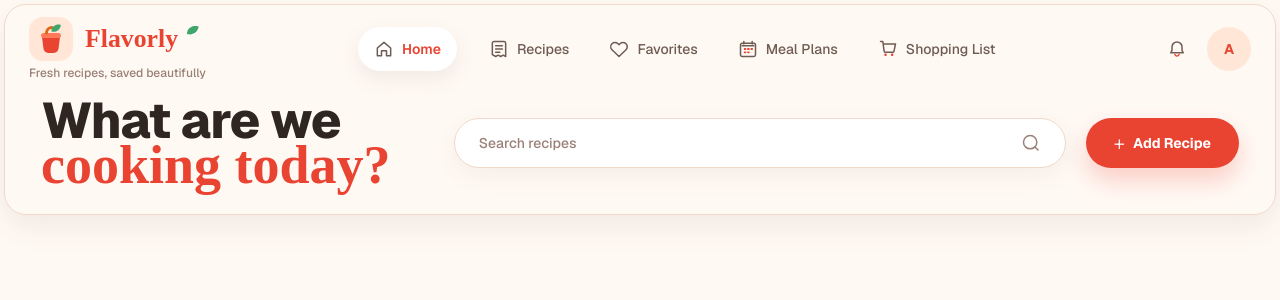
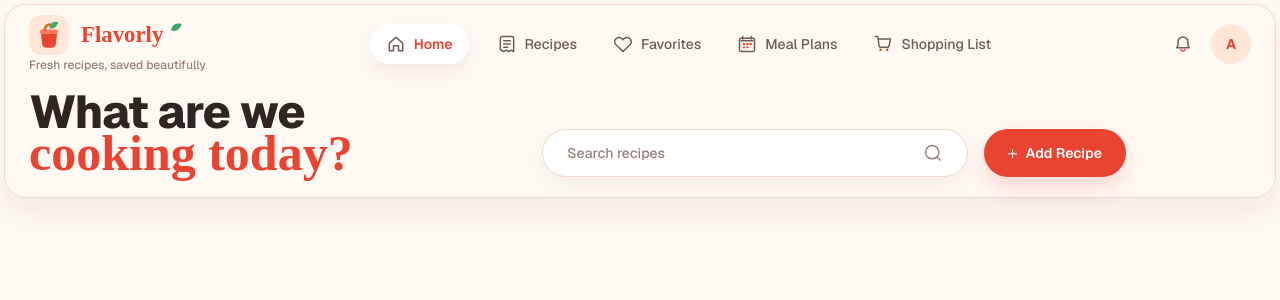
Before and after one commit to akanksha-agarwal93/recipe-manager, a Next.js app: page / in a window 1280 px wide. Shown: the top 300 px of the page. Built offline with nearby package versions, Linux system fonts and the light colour scheme.

Commit message:
refined the Header and HeroSection

```diff
--- a/app/page.tsx
+++ b/app/page.tsx
@@ -3,7 +3,7 @@ import { Header } from "./src/component/layout/Header"
 
 export default function Home() {
 	return (
-		<main className='rounded-(--flavorly-radius-xl) border border-(--flavorly-border) border-1.5 px-4 py-1 text-foreground shadow-(--flavorly-shadow-card) m-1'>
+		<main className='m-1 rounded-(--flavorly-radius-xl) border border-(--flavorly-border) px-4 py-1 text-foreground shadow-(--flavorly-shadow-card)'>
 			<Header />
 			<HeroSection />
 		</main>
--- a/app/src/component/dashboard/HeroSection.tsx
+++ b/app/src/component/dashboard/HeroSection.tsx
@@ -2,21 +2,21 @@ import Image from "next/image"
 
 export const HeroSection = () => {
 	return (
-		<section className='w-full px-5 pb-5 pt-2 flex flex-row flex-wrap items-center justify-between gap-5'>
-			<div className='flex-1'>
-				<h1 className='text-[50px] font-extrabold leading-[0.95] tracking-[-0.015em] text-foreground'>
+		<section className='flex w-full flex-col gap-4 px-2 pb-4 pt-3 md:flex-row md:items-end md:justify-between'>
+			<div className='md:basis-[36%]'>
+				<h1 className='text-[46px] font-extrabold leading-[0.95] tracking-[-0.015em] text-foreground'>
 					What are we
 				</h1>
 
 				<div className='relative -mt-1 inline-flex items-start'>
-					<p className='font-flavorly-script text-[54px] font-semibold leading-[0.9] tracking-normal text-(--flavorly-tomato)'>
+					<p className='font-flavorly-script text-[50px] font-semibold leading-[0.9] tracking-normal text-(--flavorly-tomato)'>
 						cooking today?
 					</p>
 				</div>
 			</div>
 
-			<div className='flex items-center gap-5 w-auto flex-2'>
-				<div className='flex h-12.5 flex-1 items-center rounded-(--flavorly-radius-pill) border border-(--flavorly-border) bg-white px-6 shadow-[0_8px_24px_rgba(78,42,28,0.06)]'>
+			<div className='flex w-full items-center gap-4 md:basis-[58%]'>
+				<div className='flex h-12 flex-[0_1_60%] items-center rounded-(--flavorly-radius-pill) border border-(--flavorly-border) bg-white px-6 shadow-[0_8px_20px_rgba(78,42,28,0.05)]'>
 					<input
 						type='text'
 						placeholder='Search recipes'
@@ -32,8 +32,8 @@ export const HeroSection = () => {
 					/>
 				</div>
 
-				<button className='inline-flex h-[50px] items-center gap-2 rounded-(--flavorly-radius-pill) bg-(--flavorly-tomato) px-7 text-sm font-bold text-white shadow-[0_12px_24px_rgba(233,67,50,0.24)]'>
-					<span className='text-xl font-light leading-none'>+</span>
+				<button className='inline-flex h-12 items-center gap-2 rounded-(--flavorly-radius-pill) bg-(--flavorly-tomato) px-6 text-sm font-semibold text-white shadow-[0_10px_20px_rgba(233,67,50,0.18)]'>
+					<span className='text-lg font-light leading-none'>+</span>
 					Add Recipe
 				</button>
 			</div>
--- a/app/src/component/layout/Header.tsx
+++ b/app/src/component/layout/Header.tsx
@@ -4,13 +4,13 @@ export const Header = () => {
 	const selectedTab = "home"
 
 	const selectedClass =
-		"rounded-(--flavorly-radius-pill) bg-white px-4 text-sm font-semibold text-(--flavorly-tomato) shadow-[0_8px_22px_rgba(78,42,28,0.08)]"
+		"rounded-(--flavorly-radius-pill) bg-white px-4 text-sm font-semibold text-(--flavorly-tomato) shadow-[0_8px_18px_rgba(78,42,28,0.07)]"
 
 	const defaultClass =
 		"px-2 text-sm font-medium text-(--flavorly-text-secondary)"
 
 	return (
-		<header className=' px-2 py-2'>
+		<header className='px-2 py-1.5'>
 			<div className='flex flex-col gap-2 md:flex-row md:items-center md:justify-between'>
 				<div className='flex flex-col'>
 					<div className='flex items-center gap-3'>
@@ -19,7 +19,7 @@ export const Header = () => {
 							alt='Flavorly'
 							width={44}
 							height={44}
-							className='size-11'
+							className='size-10'
 						/>
 						<div>
 							<Image
@@ -27,17 +27,17 @@ export const Header = () => {
 								alt='Flavorly'
 								width={162}
 								height={50}
-								className='h-9 w-auto'
+								className='h-8 w-auto'
 							/>
 						</div>
 					</div>
-					<p className='mt-1 text-xs font-medium text-(--flavorly-text-muted)'>
+					<p className='mt-0.5 text-xs font-medium text-(--flavorly-text-muted)'>
 						Fresh recipes, saved beautifully
 					</p>
 				</div>
-				<div className='flex flex-1 items-center justify-center gap-6'>
+				<div className='flex flex-1 items-center justify-center gap-5'>
 					<button
-						className={`inline-flex h-11 items-center gap-2 ${
+						className={`inline-flex h-10 items-center gap-2 ${
 							selectedTab === "home" ? selectedClass : defaultClass
 						}`}
 					>
@@ -50,7 +50,7 @@ export const Header = () => {
 						/>
 						<span>Home</span>
 					</button>
-					<button className='inline-flex h-11 items-center gap-2 px-2 text-sm font-medium text-(--flavorly-text-secondary)'>
+					<button className='inline-flex h-10 items-center gap-2 px-2 text-sm font-medium text-(--flavorly-text-secondary)'>
 						<Image
 							src='/assets/flavorly/icons/recipes.svg'
 							alt=''
@@ -60,7 +60,7 @@ export const Header = () => {
 						/>
 						<span>Recipes</span>
 					</button>
-					<button className='inline-flex h-11 items-center gap-2 px-2 text-sm font-medium text-(--flavorly-text-secondary)'>
+					<button className='inline-flex h-10 items-center gap-2 px-2 text-sm font-medium text-(--flavorly-text-secondary)'>
 						<Image
 							src='/assets/flavorly/icons/favorites.svg'
 							alt=''
@@ -70,7 +70,7 @@ export const Header = () => {
 						/>
 						<span>Favorites</span>
 					</button>
-					<button className='inline-flex h-11 items-center gap-2 px-2 text-sm font-medium text-(--flavorly-text-secondary)'>
+					<button className='inline-flex h-10 items-center gap-2 px-2 text-sm font-medium text-(--flavorly-text-secondary)'>
 						<Image
 							src='/assets/flavorly/icons/meal-plans.svg'
 							alt=''
@@ -80,7 +80,7 @@ export const Header = () => {
 						/>
 						<span>Meal Plans</span>
 					</button>
-					<button className='inline-flex h-11 items-center gap-2 px-2 text-sm font-medium text-(--flavorly-text-secondary)'>
+					<button className='inline-flex h-10 items-center gap-2 px-2 text-sm font-medium text-(--flavorly-text-secondary)'>
 						<Image
 							src='/assets/flavorly/icons/shopping-list.svg'
 							alt='Shopping List'
@@ -94,7 +94,7 @@ export const Header = () => {
 
 				<div className='flex items-center justify-between gap-3 md:justify-end'>
 					<div className='flex items-center gap-2'>
-						<button className='flex size-11 items-center justify-center rounded-(--flavorly-radius-pill) text-sm font-bold text-(--flavorly-tomato)'>
+						<button className='flex size-10 items-center justify-center rounded-(--flavorly-radius-pill) text-sm font-bold text-(--flavorly-tomato)'>
 							<Image
 								src='/assets/flavorly/icons/notification.svg'
 								alt=''
@@ -103,7 +103,7 @@ export const Header = () => {
 								className='size-5'
 							/>
 						</button>
-						<div className='flex size-11 items-center justify-center rounded-(--flavorly-radius-pill) bg-(--flavorly-surface-peach) text-sm font-bold text-(--flavorly-tomato)'>
+						<div className='flex size-10 items-center justify-center rounded-(--flavorly-radius-pill) bg-(--flavorly-surface-peach) text-sm font-bold text-(--flavorly-tomato)'>
 							A
 						</div>
 					</div>
```
